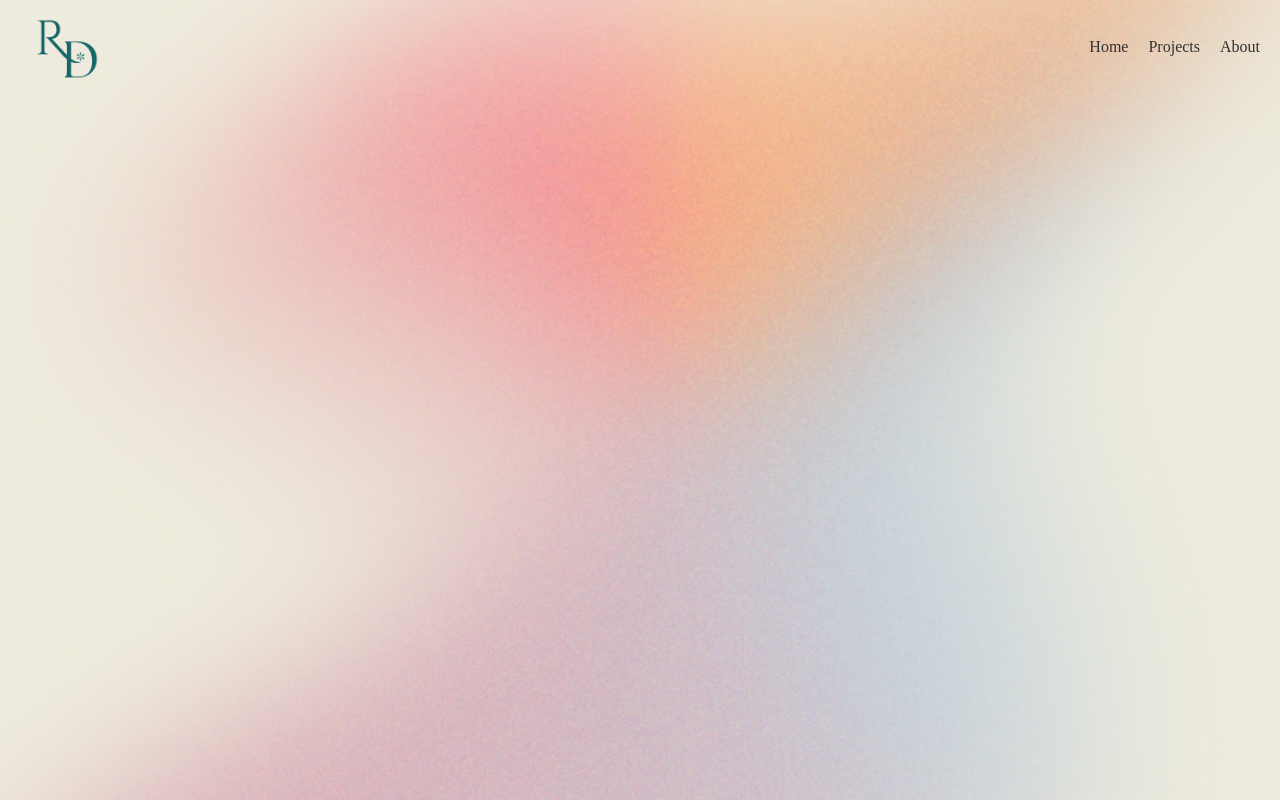
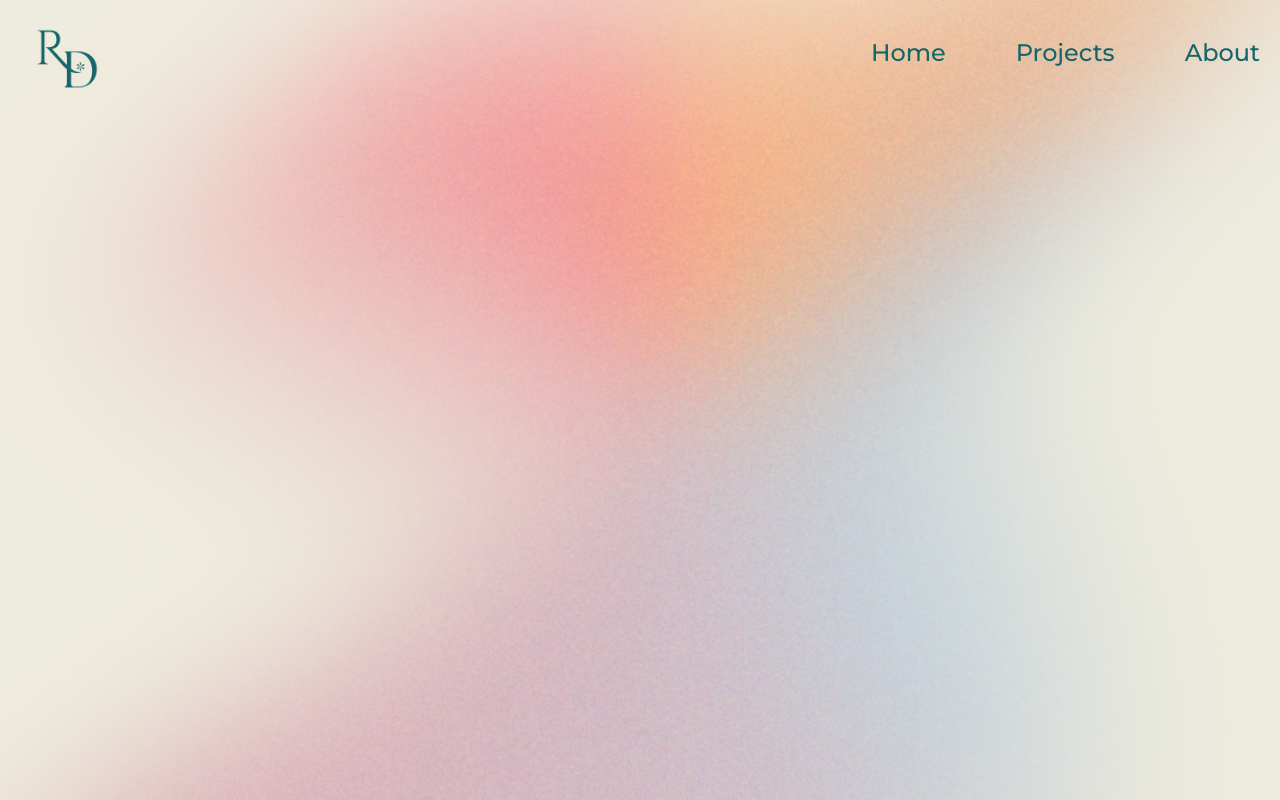
Before and after one commit to rebeccadias/portfolio, a React (Create React App) app: page / in a window 1280 px wide. Built offline with nearby package versions, Linux system fonts and the light colour scheme.

Commit message:
nav bar update

```diff
--- a/src/Components/Navbar/Navbar.css
+++ b/src/Components/Navbar/Navbar.css
@@ -1,4 +1,6 @@
 /* Navbar.css */
+
+@import url("https://fonts.googleapis.com/css2?family=Montserrat:wght@500&display=swap");
 
 nav {
   display: flex;
@@ -11,12 +13,16 @@
 
 .nav-logo img {
   width: 90px; /* Adjust the size as needed */
+  margin-top: 10px;
 }
 
 .nav-links ul {
   list-style: none; /* Removes default list styling */
   display: flex; /* Aligns links in a row */
-  gap: 20px; /* Optional: adds space between the links */
+  gap: 70px; /* Optional: adds space between the links */
+  font-family: "Montserrat", sans-serif; /* Apply Montserrat to your nav links */
+  font-size: 1.5em; /* Adjust the size as needed */
+  margin-left: 10px;
 }
 
 .nav-links li {
@@ -25,6 +31,7 @@
 
 .nav-links a {
   text-decoration: none; /* Removes underline from links */
-  color: #333; /* Sets the text color */
+
+  color: #156669;
   font-weight: 500; /* Optional: sets the font weight */
 }
```
